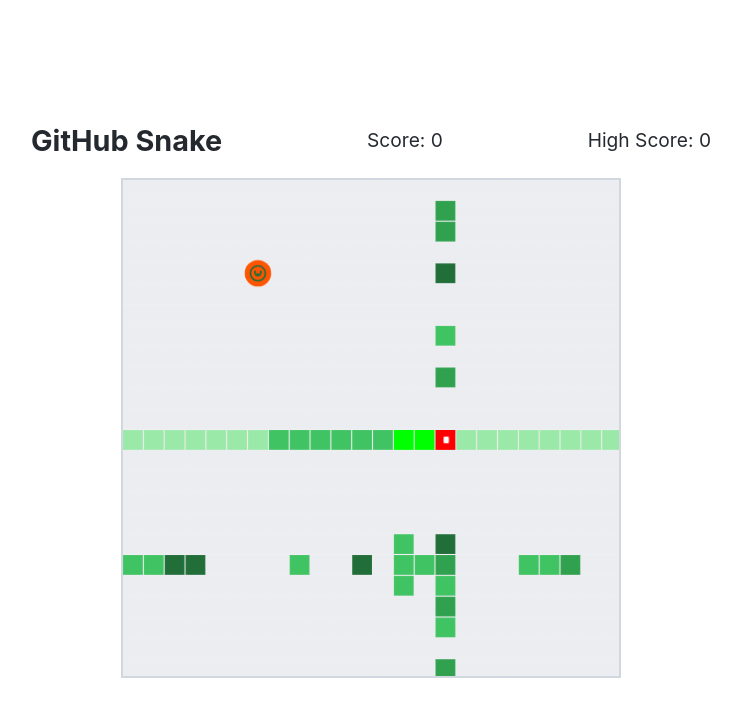
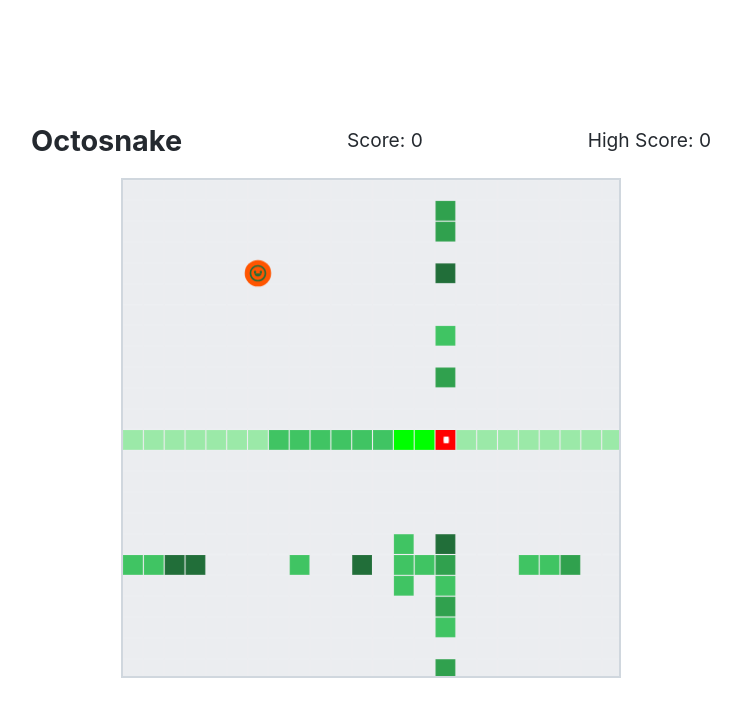
Before and after one commit to frye/github-snake-game, a plain HTML site: page index.html in a window 1280 px wide. Shown: the whole page, without its empty margins (269-1010 px from the left). Drawn offline with Linux system fonts and the light colour scheme.

Commit message:
Update index.html

```diff
--- a/index.html
+++ b/index.html
@@ -3,13 +3,13 @@
 <head>
     <meta charset="UTF-8">
     <meta name="viewport" content="width=device-width, initial-scale=1.0">
-    <title>GitHub Snake Game</title>
+    <title>Octosnake Game</title>
     <link rel="stylesheet" href="styles.css">
 </head>
 <body>
     <div class="game-container">
         <div class="game-header">
-            <h1>GitHub Snake</h1>
+            <h1>Octosnake</h1>
             <div class="score-container">
                 <span>Score: </span>
                 <span id="score">0</span>
```
